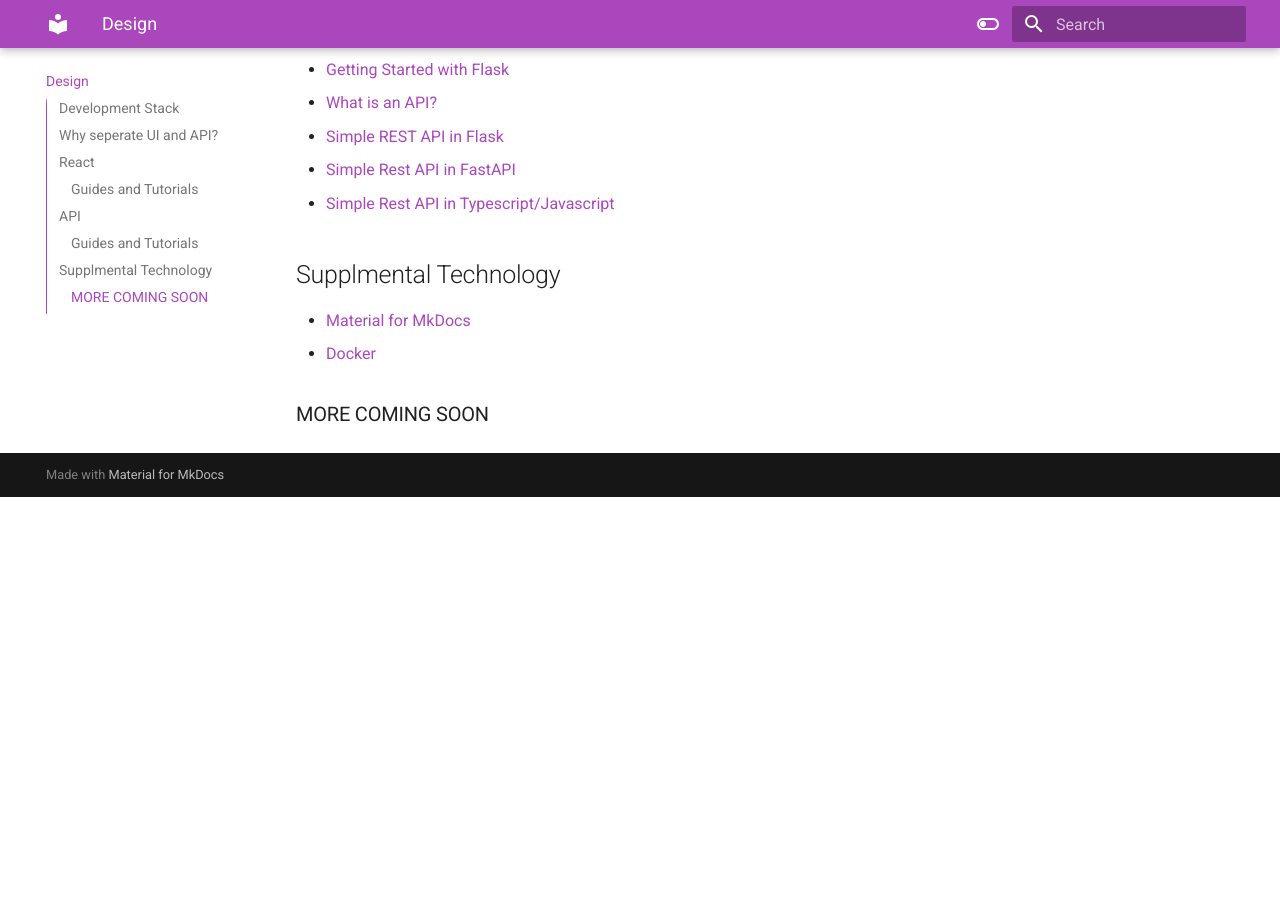
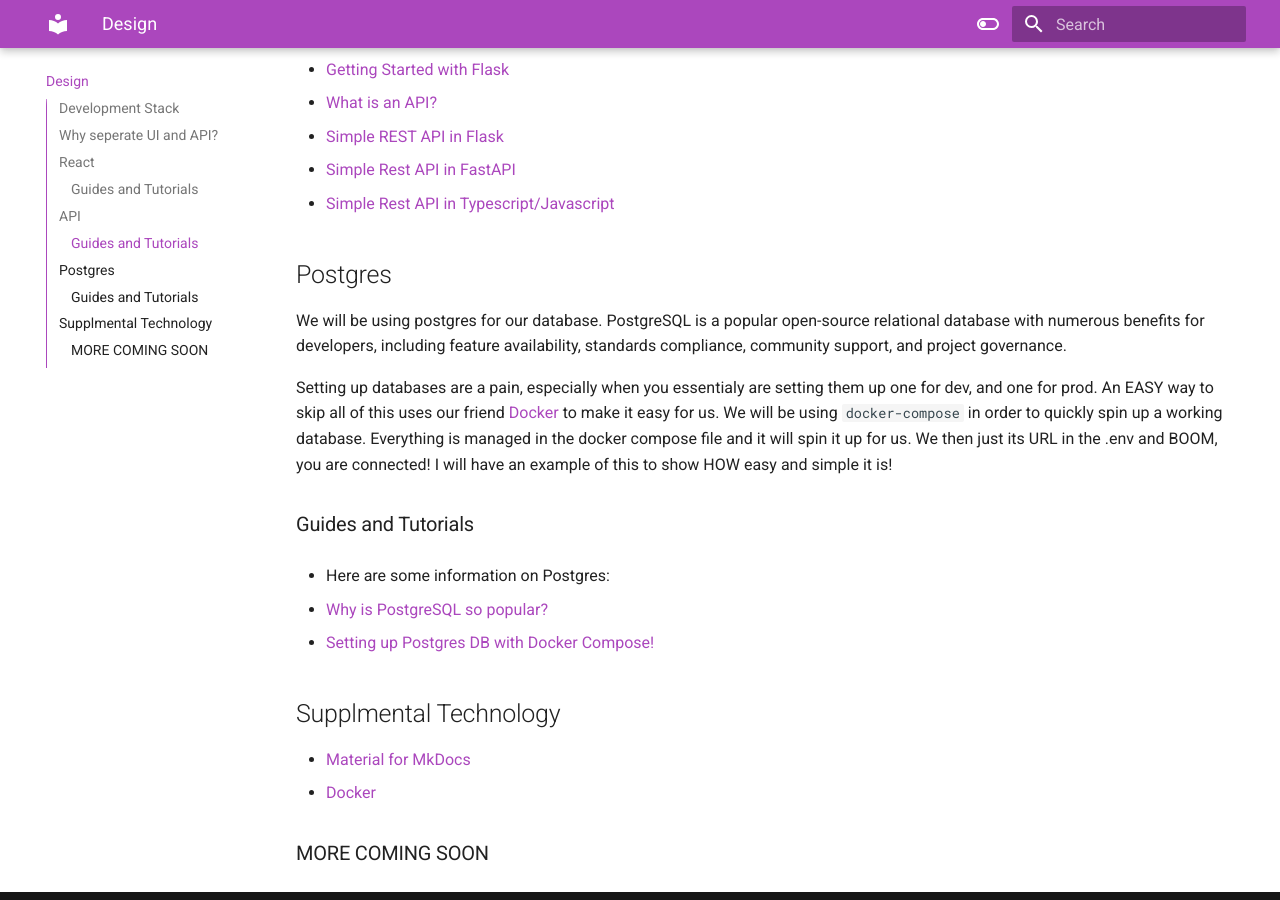
Before and after one commit to Rapid-Reservation/rapid-reservation-docs, an MkDocs documentation site: the page built from docs/design.md, in a window 1280 px wide and 900 px high, scrolled down 1734 px. Built offline with MkDocs 1.6.1 and Material for MkDocs 9.7.7, drawn with Linux system fonts in a browser that asks for light colours; before the commit the page ends 2231 px from its top, so only the background shows below that.

Commit message:
chore: updated design.md

```diff
--- a/docs/design.md
+++ b/docs/design.md
@@ -46,6 +46,19 @@ For the backend, we will using an API to interact with database and retrieve inf
   - [Simple Rest API in FastAPI](https://www.youtube.com/watch?v=iWS9ogMPOI0)
   - [Simple Rest API in Typescript/Javascript](https://www.youtube.com/watch?v=i8xHOrPP3NA)
 
+## Postgres
+
+We will be using postgres for our database. PostgreSQL is a popular open-source relational database with numerous benefits for developers, including feature availability, standards compliance, community support, and project governance.
+
+Setting up databases are a pain, especially when you essentialy are setting them up one for dev, and one for prod. An EASY way to skip all of this uses our friend [Docker](https://www.docker.com/) to make it easy for us. We will be using `docker-compose` in order to quickly spin up a working database. Everything is managed in the docker compose file and it will spin it up for us. We then just its URL in the .env and BOOM, you are connected! I will have an example of this to show HOW easy and simple it is!
+
+### Guides and Tutorials
+
+- Here are some information on Postgres:
+
+  - [Why is PostgreSQL so popular?](https://dev.to/maimoonaabid/why-is-postgresql-getting-so-popular-4o7m)
+  - [Setting up Postgres DB with Docker Compose!]()
+
 ## Supplmental Technology
 
 - [Material for MkDocs](https://squidfunk.github.io/mkdocs-material/)
```
